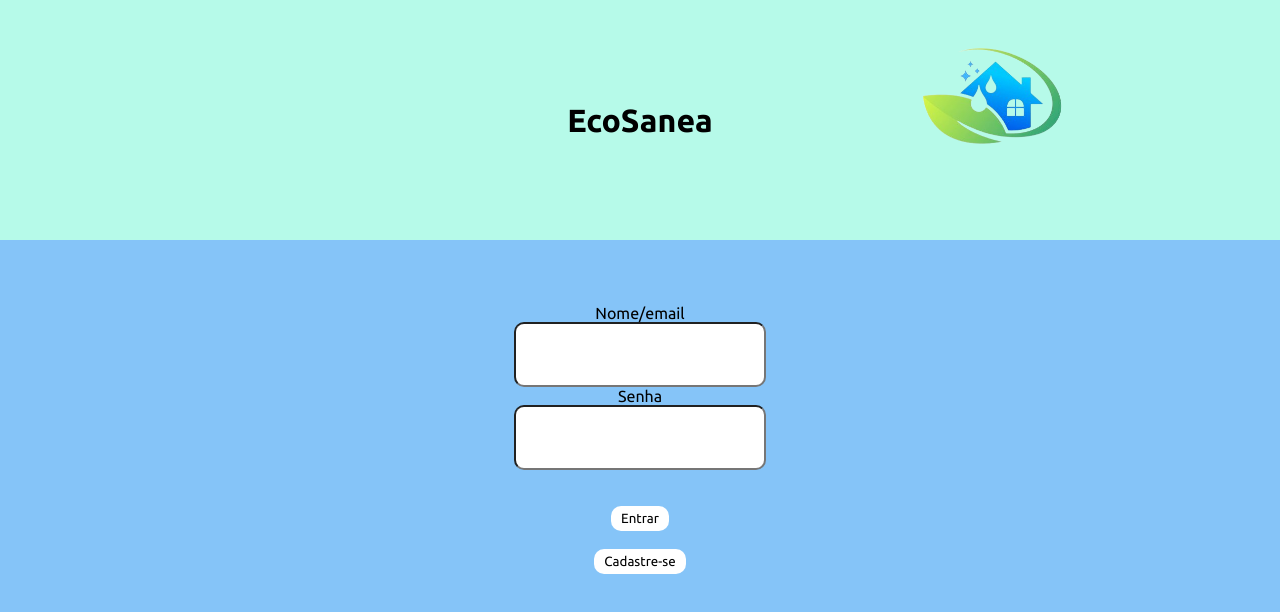
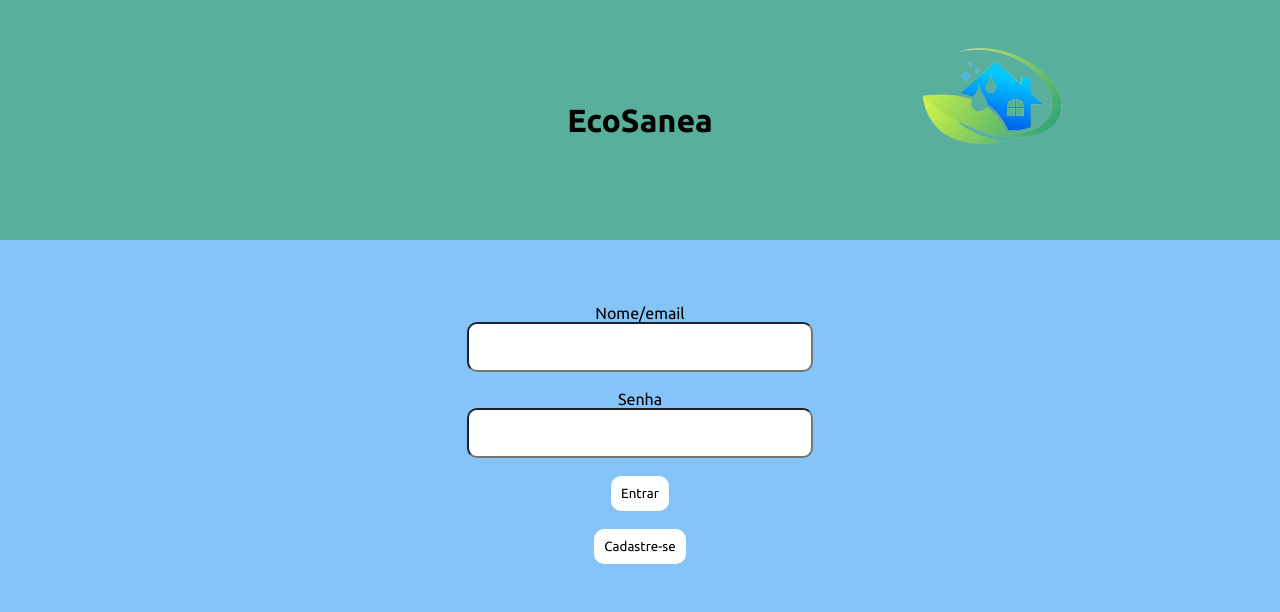
Before and after one commit to Guxta351/trabalho-final, a website: page frontend/entrar.html in a window 1280 px wide. Drawn offline with Linux system fonts and the light colour scheme.

Commit message:
lolo soda

```diff
--- a/frontend/entrar.html
+++ b/frontend/entrar.html
@@ -40,7 +40,7 @@
         button{
             background-color:white;
             color:rgb(0, 0, 0);
-            padding: 5px 10px;
+            padding: 10px 10px;
             text-decoration: none;
             border: none;
             border-radius:10px;
@@ -48,8 +48,10 @@
 
         }
         input{
-            border-radius: 6px;
+            border-radius: 6%;
             padding: 2%;
+            width: 30%;
+            height: 3%;
 
         }
 
@@ -59,7 +61,7 @@
             justify-content: center;
             width: 100%;
             height: 30%;
-            background-color: rgb(182, 250, 233);
+            background-color: #58af9b
 
         }
 
@@ -83,8 +85,11 @@
         <p>Nome/email</p>
         <input class="eloo" type="text">
         <br>
+        <br>
         <p>Senha</p>
-        <input class="elo" type="text"><br><br><br>
+        <input class="elo" type="text">
+        <br>
+        <br>
         <a class="botao" href="principal.html"><button>Entrar</button><br><br></a>
         <a href="segunda.html"> <button>Cadastre-se</button><br><br></a>
     </div>
```
